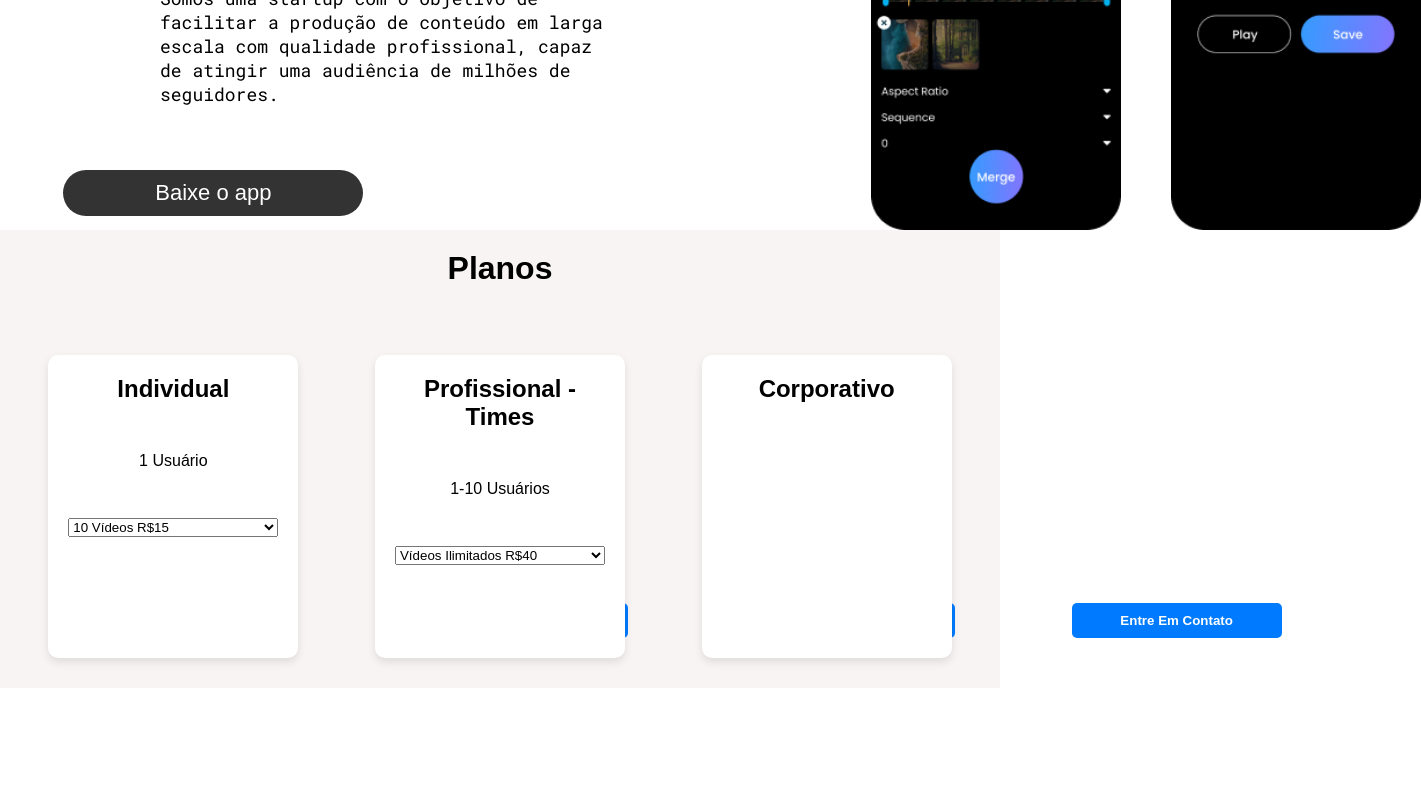
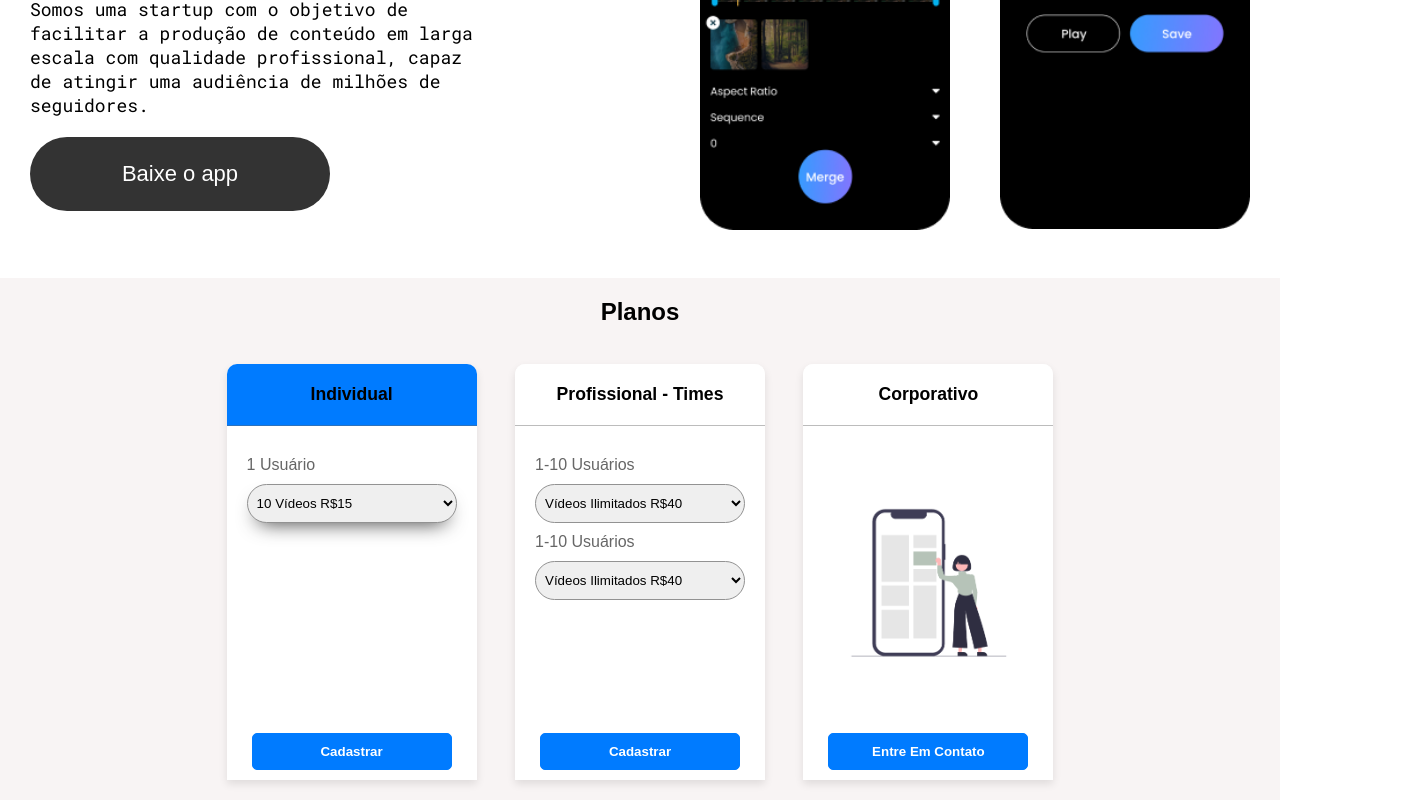
Before and after one commit to mm-dantas/Plataforma-de-videos, a React (Vite) app: page /sobre in a window 1280 px wide. Shown: the part 449-1249 px from the top of the page, 1421 px wide, since content can reach past the window. Before the commit the page ends 1137 px from the top, so only its background shows below. Built offline with nearby package versions, Linux system fonts and the light colour scheme.

Commit message:
Ajustes Pagina Sobre e toques finais

```diff
--- a/src/pages/Home/Main/Main.css
+++ b/src/pages/Home/Main/Main.css
@@ -1,5 +1,6 @@
-main {
-    display: grid;
-    grid-template-columns: 1fr 1fr;
-    gap: 10px;
+main{
+    display: flex;
+    width: 100%;
+    padding: 0 2rem;
+    box-sizing: border-box;
 }
--- a/src/pages/Home/Main/TextoPrincipal/TextoPrincipal.css
+++ b/src/pages/Home/Main/TextoPrincipal/TextoPrincipal.css
@@ -1,8 +1,8 @@
 main div {
-    padding: 10px 65px;
     display: flex;
     flex-direction: column;
-    justify-content: center;
+    justify-content: start;
+    align-items: start;
     gap: 3vw;
 }
 
@@ -14,12 +14,14 @@ main div {
 .paragrafo {
     font-size: 24px;
     font-weight: 400;
-    text-align: justify;
+    text-align: left;
     width: 80%;
 }
 
 .botao {
-    padding: 24px 56px 24px 56px;
+    margin: 0;
+    padding: 24px 56px;
+    box-sizing: border-box;
     border-radius: 40px;
     width: 300px;
     background-color: #333333;
--- a/src/pages/Sobre/Main/Main.css
+++ b/src/pages/Sobre/Main/Main.css
@@ -1,4 +1,7 @@
 .containerMain {
     display: flex;
-    gap: 167px;
+    width: 100%;
+    padding: 0;
+    box-sizing: border-box;
+    justify-content: space-evenly;
 }
--- a/src/pages/Sobre/Main/TextoPrincipal/TextoPrincipal.css
+++ b/src/pages/Sobre/Main/TextoPrincipal/TextoPrincipal.css
@@ -1,8 +1,8 @@
 .containerTexto {
     display: flex;
     flex-direction: column;
+    align-items: start;
     height: auto;
-    margin-left: 64px;
     width: 50%;
     text-align: left;
 }
@@ -19,6 +19,7 @@ h1 {
 }
 
 .btnSobre {
+    margin: 0;
     border-radius: 40px;
     width: 300px;
     background-color: #333333;
@@ -26,5 +27,6 @@ h1 {
     border: none;
     font-size: 22px;
     font-weight: 500;
-    margin-right: 108%;
+    padding: 24px 56px;
+    box-sizing: border-box;
 }
--- a/src/pages/Sobre/SectionPlanos/Planos/Planos.css
+++ b/src/pages/Sobre/SectionPlanos/Planos/Planos.css
@@ -1,54 +1,127 @@
-.planos-container {
+.planos-container-sobre {
     display: flex;
-    flex-direction: column  ;
+    flex-direction: column ;
     align-items: center;
     padding: 20px;
     font-family: 'Arial', sans-serif;
     background-color: #f8f4f4;
     width: 100%;
+
   }
 
-  h2 {
-    margin-bottom: 20px;
-    font-size: 2rem;
-    text-align: center;
+
+
+  .cards-container-sobre {
+    display: flex;
+    justify-content: space-around;
+    flex-direction: row;
+    padding: 0;
   }
 
-  .cards-container {
-    display: flex;
-    justify-content: space-around;
-    gap: 20px;
-    width: 100%;
-    flex-direction: row;
-  }
-
-  .card {
+  .card-sobre {
     background-color: #fff;
-    border-radius: 10px;
-    padding: 20px;
+    margin: 0;
+    border-radius: 10px 10px 0px 0;
     text-align: center;
     box-shadow: 0 4px 8px rgba(0, 0, 0, 0.1);
     width: 250px;
     box-sizing: border-box;
+    display: flex;
+    flex-direction: column;
+    align-items: center;
+    justify-content: space-between;
+    height: 26rem;
+  }
+  .card-sobre p {
+    color: #666666;
+  }
+  .content-div-sobre{
+    padding: 0;
+    box-sizing: border-box;
+    display: flex;
+    flex-direction: column;
+    justify-content: space-between;
+    width: 100%;
+    align-items: start;
+    gap: 10px;
+    position: relative;
   }
 
-  .card h3 {
-    margin-bottom: 10px;
-    font-size: 1.5rem;
+  .title-blue{
+    background-color: #007bff;
   }
 
-  .card p {
-    font-size: 1rem;
-    margin-bottom: 10px;
+  .title-white{
+    background-color: #fff;
   }
 
-  .card button {
+  .card-sobre h3 {
+    font-size: 1.1rem;
+    width: 100%;
+    border-radius: 10px 10px 0 0;
+    padding: 20px 0;
+    border-bottom: .5px solid #66666670;
+  }
+  .select-first{
+    box-shadow: 0px 10px 20px -10px #353535;
+  }
+  .select-users{
+    padding: 20px;
+    display: flex;
+    box-sizing: border-box;
+    align-items: start;
+    gap: 10px;
+    width: 100%;
+  }
+  .select-users div{
+    padding: 0;
+    box-sizing: border-box;
+    display: flex;
+    gap: 10px;
+    width: 100%;
+    align-items: start;
+  }
+
+  .select{
+    border:1px solid #929292;
+    width: 100%;
+    padding: 10px 5px;
+    border-radius: 50px;
+    box-sizing: border-box;
+    flex: 1;
+
+  }
+
+  .card-sobre p {
+    font-size: 1rem;
+  }
+
+  .image-placeholder-image{
+    padding: 0;
+    width: 80%;
+    display: flex;
+    justify-content: center;
+    align-items: center;
+    padding-left: 10%;
+  }
+  .card-sobre button {
     background-color: #007bff;
     color: white;
     padding: 10px;
     border: none;
     border-radius: 5px;
     cursor: pointer;
-    width: 100%;
+    width: 80%;
     margin-top: auto;
+    margin: 0;
+    border: 1px solid #007bff;
+    margin-bottom: 10px;
+    transition: all 1s;
   }
+
+  .card-sobre button:hover{
+    background-color: transparent;
+    border: 1px solid black;
+    color: black;
+    font-weight: 700;
+  }
--- a/src/pages/Sobre/SectionPlanos/Planos/index.jsx
+++ b/src/pages/Sobre/SectionPlanos/Planos/index.jsx
@@ -1,37 +1,56 @@
 import React from 'react';
 import './Planos.css';
-// import Coorp from '../../assets/FtCoorp.png';
+import Coorp from '../../../../assets/FtCoorp.png';
 
 const Planos = () => {
   return (
-    <div className="planos-container">
+    <div className="planos-container-sobre">
       <h2>Planos</h2>
-      <div className="cards-container">
-        <div className="card">
-          <h3>Individual</h3>
+      <div className="cards-container-sobre">
+        <div className="card-sobre">
+          <div className='content-div-sobre'>
+            <h3 className='title-blue'>Individual</h3>
+            <div className='select-users'>
               <p>1 Usuário</p>
-          <select>
+              <select className='select select-first'>
                 <option>10 Vídeos R$15</option>
               </select>
-          <button>Cadastrar</button>
+            </div>
+          </div>
+            <button >Cadastrar</button>
         </div>
 
-        <div className="card">
-          <h3>Profissional - Times</h3>
+        <div className="card-sobre">
+          <div className='content-div-sobre'>
+            <h3 className='title-white'>Profissional - Times</h3>
+            <div className='select-users'>
+              <div>
                 <p>1-10 Usuários</p>
-          <select>
+                <select className='select'>
                   <option>Vídeos Ilimitados R$40</option>
                   <option>+10 Usuários R$20</option>
                 </select>
-          <button>Cadastrar</button>
+              </div>
+              <div>
+                <p>1-10 Usuários</p>
+                <select className='select'>
+                  <option>Vídeos Ilimitados R$40</option>
+                  <option>+10 Usuários R$20</option>
+                </select>
+              </div>
+            </div>
+          </div>
+            <button >Cadastrar</button>
         </div>
 
-        <div className="card corporativo">
-          <h3>Corporativo</h3>
-          <div className="image-placeholder">
-            {/* <img src={Coorp} alt="Corporativo" /> */}
+        <div className="card-sobre">
+            <h3 className='title-white'>Corporativo</h3>
+          <div className='content-div-sobre'>
+            <div className="image-placeholder-image">
+              <img src={Coorp} alt="Corporativo" />
             </div>
-          <button>Entre Em Contato</button>
+          </div>
+            <button >Entre Em Contato</button>
         </div>
       </div>
     </div>
--- a/src/pages/Sobre/SectionPlanos/SectionPlanos.css
+++ b/src/pages/Sobre/SectionPlanos/SectionPlanos.css
@@ -0,0 +1,6 @@
+.main{
+    display: flex;
+    width: 100%;
+    padding: 0;
+    box-sizing: border-box;
+}
--- a/src/pages/Sobre/SectionPlanos/index.jsx
+++ b/src/pages/Sobre/SectionPlanos/index.jsx
@@ -3,7 +3,7 @@ import './SectionPlanos.css'
 
 function SectionPlanos() {
     return(
-        <main>
+        <main className="main">
             <Planos/>
         </main>
     )
--- a/src/pages/Sobre/Sobre.css
+++ b/src/pages/Sobre/Sobre.css
@@ -1,4 +1,7 @@
 .containerSobre {
     display: flex;
     flex-direction: column;
+    gap: 1.5rem;
+    padding: 0;
+    box-sizing: border-box;
 }
```
Also changed, not shown: src/assets/FtCoorp.png. Lines whose indentation alone changed are shown as unchanged.
